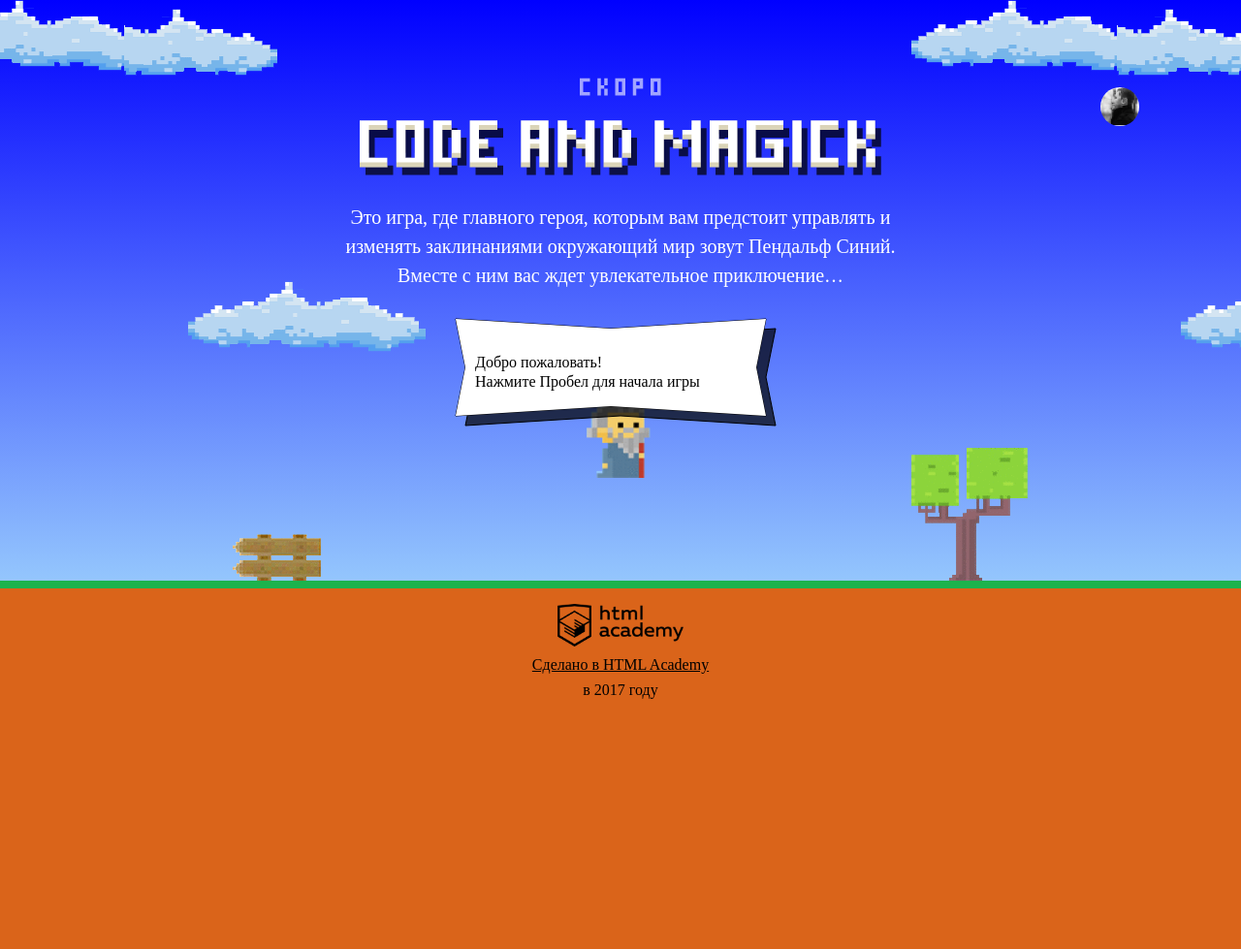
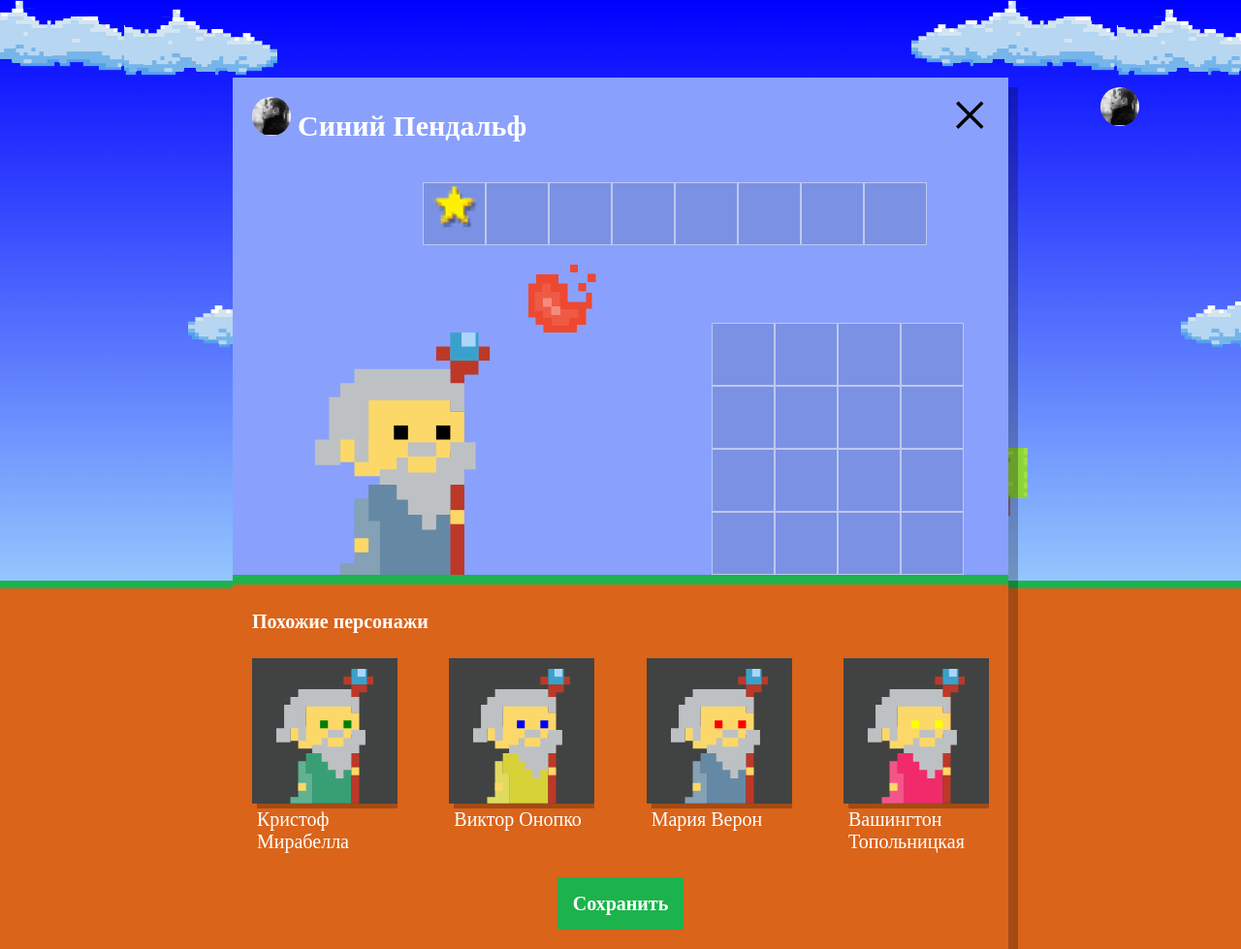
Before and after one commit to LucySpass/867291-code-and-magick, a website: page index.html in a window 1280 px wide. Shown: the whole page at 97% size. Before the commit the page ends 800 px from the top, so only its background shows below. Drawn offline with Linux system fonts and the light colour scheme; a web font is replaced by a local one.

Commit message:
finished third task!

```diff
--- a/index.html
+++ b/index.html
@@ -202,5 +202,6 @@
 </script>
 <script src="js/game.js"></script>
 <script src="js/stat.js"></script>
+<script src="js/setup.js"></script>
 </body>
 </html>
--- /dev/null
+++ b/js/setup.js
@@ -0,0 +1,51 @@
+'use strict';
+
+var WIZARD_NAMES = ['Иван', 'Хуан Себастьян', 'Мария', 'Кристоф', 'Виктор', 'Юлия', 'Люпита', 'Вашингтон'];
+var WIZARD_SURNAMES = ['да Марья', 'Верон', 'Мирабелла', 'Вальц', 'Онопко', 'Топольницкая', 'Нионго', 'Ирвинг'];
+var WIZARD_COAT_COLOR = ['rgb(101, 137, 164)', 'rgb(241, 43, 107)', 'rgb(146, 100, 161)', 'rgb(56, 159, 117)', 'rgb(215, 210, 55)', 'rgb(0, 0, 0)'];
+var WIZARD_EYES_COLOR = ['black', 'red', 'blue', 'yellow', 'green'];
+
+var NUMBER_OF_WIZARDS = 4;
+
+var setup = document.querySelector('.setup');
+setup.classList.remove('hidden');
+
+setup.querySelector('.setup-similar').classList.remove('hidden');
+var similarListElement = setup.querySelector('.setup-similar-list');
+
+var similarWizardTemplate = document
+  .querySelector('#similar-wizard-template')
+  .content
+  .querySelector('.setup-similar-item');
+
+var generateWizard = function () {
+  var wizard = similarWizardTemplate.cloneNode(true);
+
+  wizard.querySelector('.setup-similar-label').textContent = getValue(WIZARD_NAMES) + ' ' + getValue(WIZARD_SURNAMES);
+  wizard.querySelector('.wizard-coat').style.fill = getValue(WIZARD_COAT_COLOR);
+  wizard.querySelector('.wizard-eyes').style.fill = getValue(WIZARD_EYES_COLOR);
+
+  return wizard;
+};
+
+var fragment = document.createDocumentFragment();
+
+for (var i = 0; i < NUMBER_OF_WIZARDS; i++) {
+  fragment.appendChild(generateWizard());
+}
+
+similarListElement.appendChild(fragment);
+
+function getValue(array) {
+  return deleteUsedArrayValue(array, getRandomArrayValue(array));
+}
+
+function getRandomArrayValue(array) {
+  var index = Math.floor(Math.random() * array.length);
+  return array[index];
+}
+
+function deleteUsedArrayValue(array, value) {
+  array.splice(array.indexOf(value), 1);
+  return value;
+}
```
